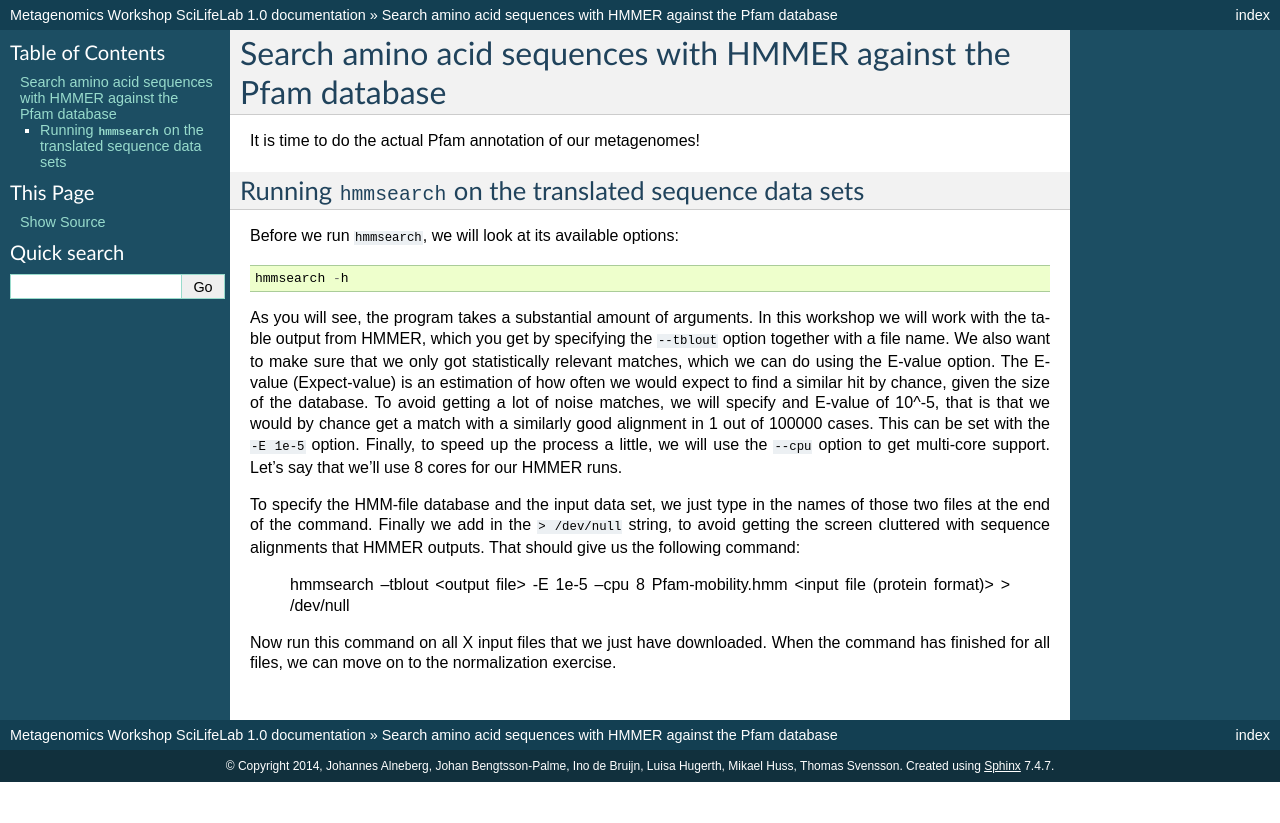
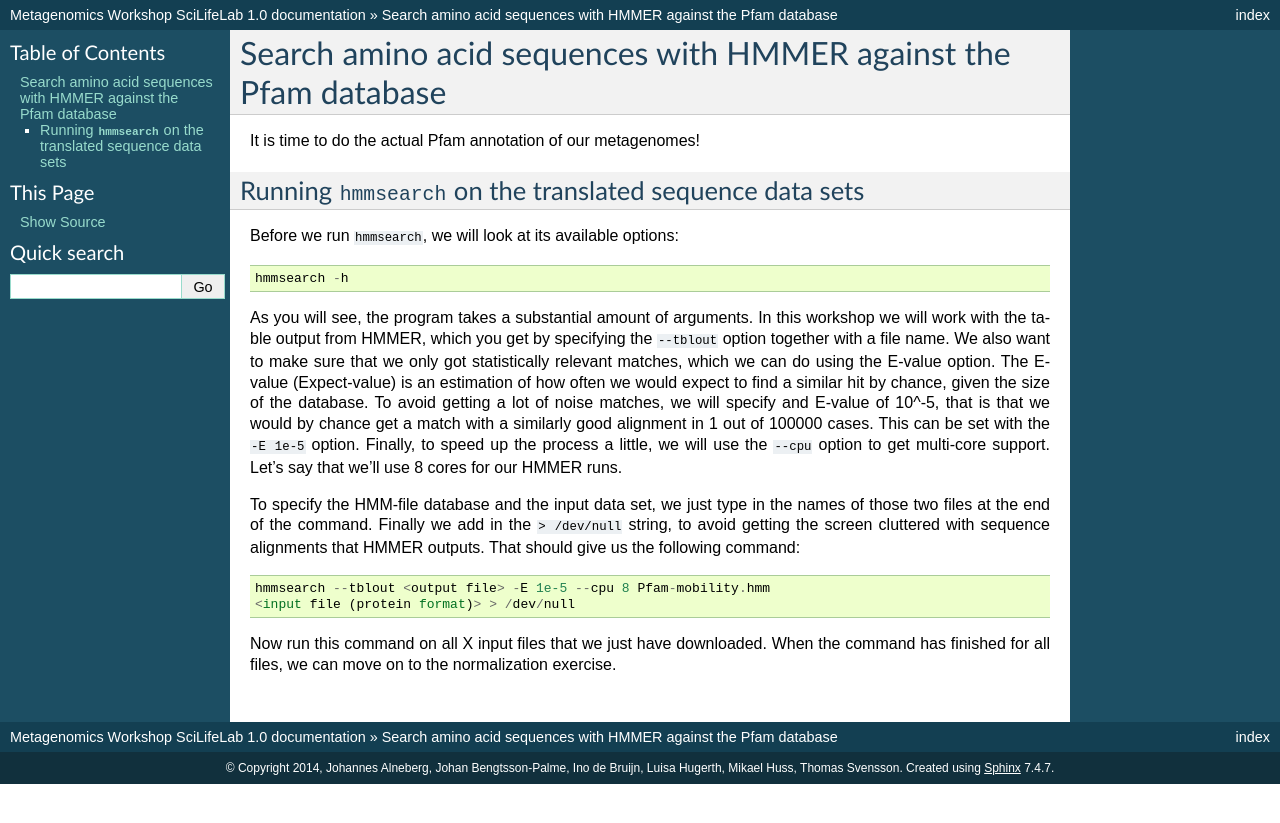
Before and after one commit to inodb/2014-5-metagenomics-workshop, a Sphinx documentation site: the page built from source/annotation/annotation.rst, in a window 1280 px wide. Shown: the top 823 px of the page. Built offline with Sphinx 7.4.7, drawn with Linux system fonts in a browser that asks for light colours; pages that are not in the unit, such as notebooks, are missing from menus; part of the change alters nothing that is shown.

```diff
--- a/source/annotation/annotation.rst
+++ b/source/annotation/annotation.rst
@@ -28,7 +28,7 @@ To specify the HMM-file database and the input data set, we just type in
 the names of those two files at the end of the command. Finally we add in
 the ``> /dev/null`` string, to avoid getting the screen cluttered with
 sequence alignments that HMMER outputs. That should give us the following
-command:
+command::
 
     hmmsearch --tblout <output file> -E 1e-5 --cpu 8 Pfam-mobility.hmm
     <input file (protein format)> > /dev/null
```
